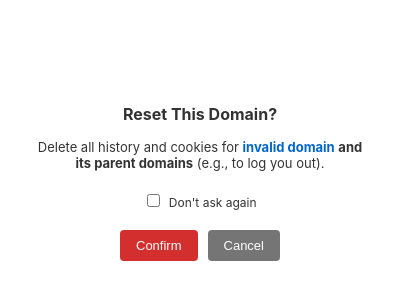
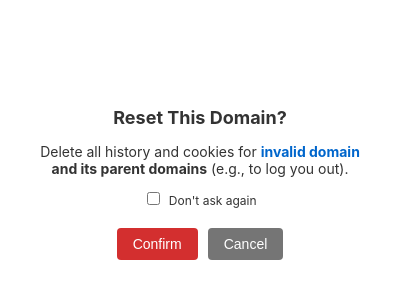
Before and after one commit to popaj/domain-resetter, a browser extension: page popup/popup.html in a window 400 px wide. Shown: the part 248-548 px from the top of the page. Drawn offline with Linux system fonts and the light colour scheme.

Commit message:
fix: minor changes

```diff
--- a/popup/popup.html
+++ b/popup/popup.html
@@ -8,7 +8,6 @@
     <style>
         :root {
             --primary-bg: #ffffff;
-            --secondary-bg: #f8f8f8;
             --text-color: #333333;
             --accent-color: #0066cc;
             --danger-color: #d32f2f;
@@ -16,23 +15,20 @@
             --neutral-color: #757575;
             --hover-neutral-color: #616161;
             --button-radius: 4px;
-            --padding-small: 8px;
             --padding-medium: 16px;
             --font-small: 14px;
             --font-medium: 16px;
             --font-large: 18px;
         }
 
-        /* Global styles to prevent scrolling */
-        html,
-        body {
+        /* Prevent scrolling */
+        html, body {
             height: 100%;
             margin: 0;
             overflow: hidden;
             font-family: -apple-system, BlinkMacSystemFont, 'Segoe UI', Arial, sans-serif;
         }
 
-        /* Center the content vertically and horizontally */
         body {
             display: flex;
             justify-content: center;
@@ -58,7 +54,7 @@
 
         p {
             font-size: var(--font-small);
-            margin-bottom: 20px;
+            margin-bottom: 12px;
         }
 
         #hostname {
@@ -68,7 +64,7 @@
 
         label {
             display: block;
-            margin: 10px 0;
+            margin-top: 8px;
             font-size: 12px;
         }
 
@@ -84,7 +80,7 @@
         }
 
         button {
-            padding: var(--padding-small) var(--padding-medium);
+            padding: 8px 16px;
             border: none;
             border-radius: var(--button-radius);
             cursor: pointer;
@@ -97,45 +93,21 @@
             color: white;
         }
 
-        #confirm:hover {
-            background-color: var(--hover-danger-color);
-        }
-
         #cancel {
             background-color: var(--neutral-color);
             color: white;
         }
 
-        #cancel:hover {
-            background-color: var(--hover-neutral-color);
-        }
-
         button:focus-visible {
-            outline: 3px solid #0066cc;
+            outline: 3px solid var(--accent-color);
             outline-offset: 2px;
         }
 
-        /* Responsive Design */
         @media (max-width: 480px) {
-            .popup-container {
-                padding: 15px;
-            }
-
-            h3 {
-                font-size: 16px;
-            }
-
-            p {
-                font-size: 13px;
-            }
-
-            button {
-                font-size: 13px;
-            }
+            .popup-container { padding: 16px; }
         }
     </style>
 </head>
-
 <body role="dialog" aria-labelledby="popup-title">
     <div class="popup-container">
         <header>
@@ -149,14 +121,14 @@
                 <strong>and its parent domains</strong> (e.g., to log you out).
             </p>
             <label for="dontAskAgain">
-                <input type="checkbox" id="dontAskAgain" name="dontAskAgain">
+                <input type="checkbox" id="dontAskAgain">
                 Don't ask again
             </label>
         </main>
 
         <footer class="buttons">
-            <button id="confirm" aria-label="Confirm domain reset">Confirm</button>
-            <button id="cancel" aria-label="Cancel domain reset">Cancel</button>
+            <button id="confirm">Confirm</button>
+            <button id="cancel" aria-label="Cancel reset">Cancel</button>
         </footer>
     </div>
 
```
